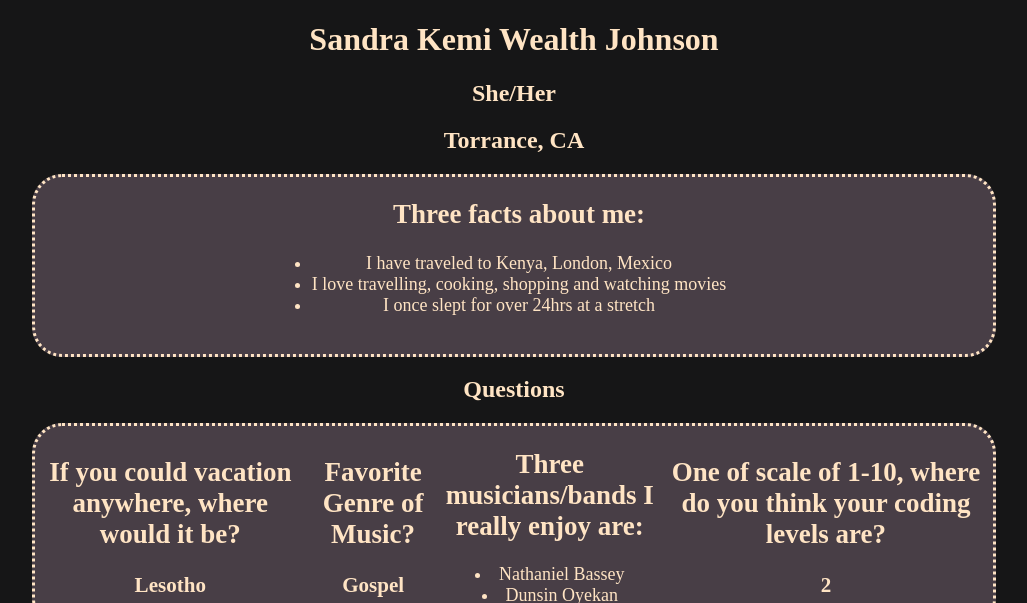
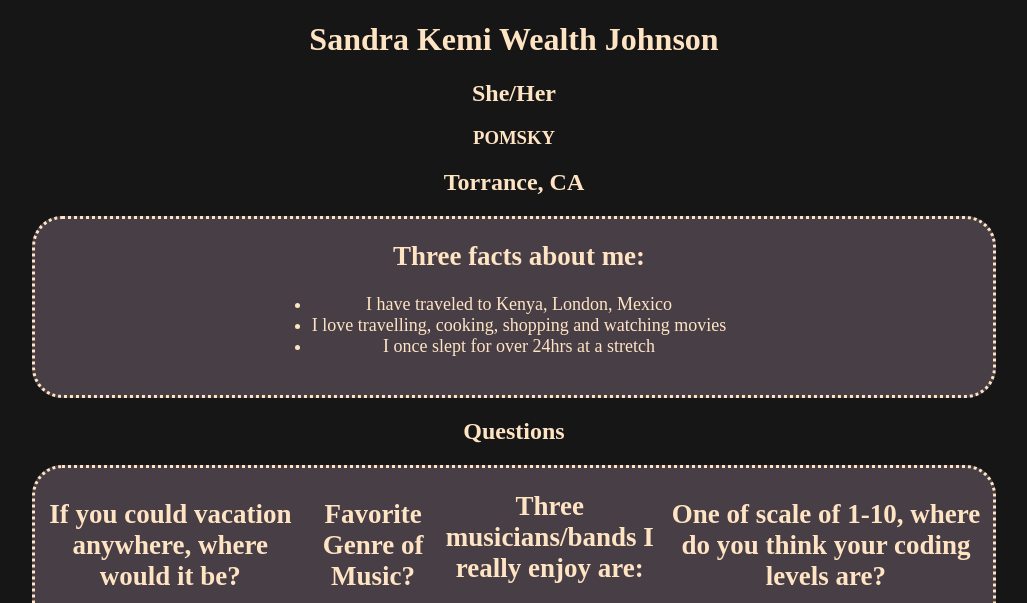
Before and after one commit to kemiwealth/Test, a plain HTML site: page index.html in a window 1280 px wide. Shown: the top 603 px of the page, without its empty margins (126-1153 px from the left). Drawn offline with Linux system fonts and the light colour scheme; a script that the page names is missing.

Commit message:
favorite animal

```diff
--- a/index.html
+++ b/index.html
@@ -13,6 +13,7 @@
     <header>
       <h1>Sandra Kemi Wealth Johnson</h1>
       <h2>She/Her</h2>
+      <h3>POMSKY</h3>
     </header>
     <h2>Torrance, CA</h2>
     <section>
```
